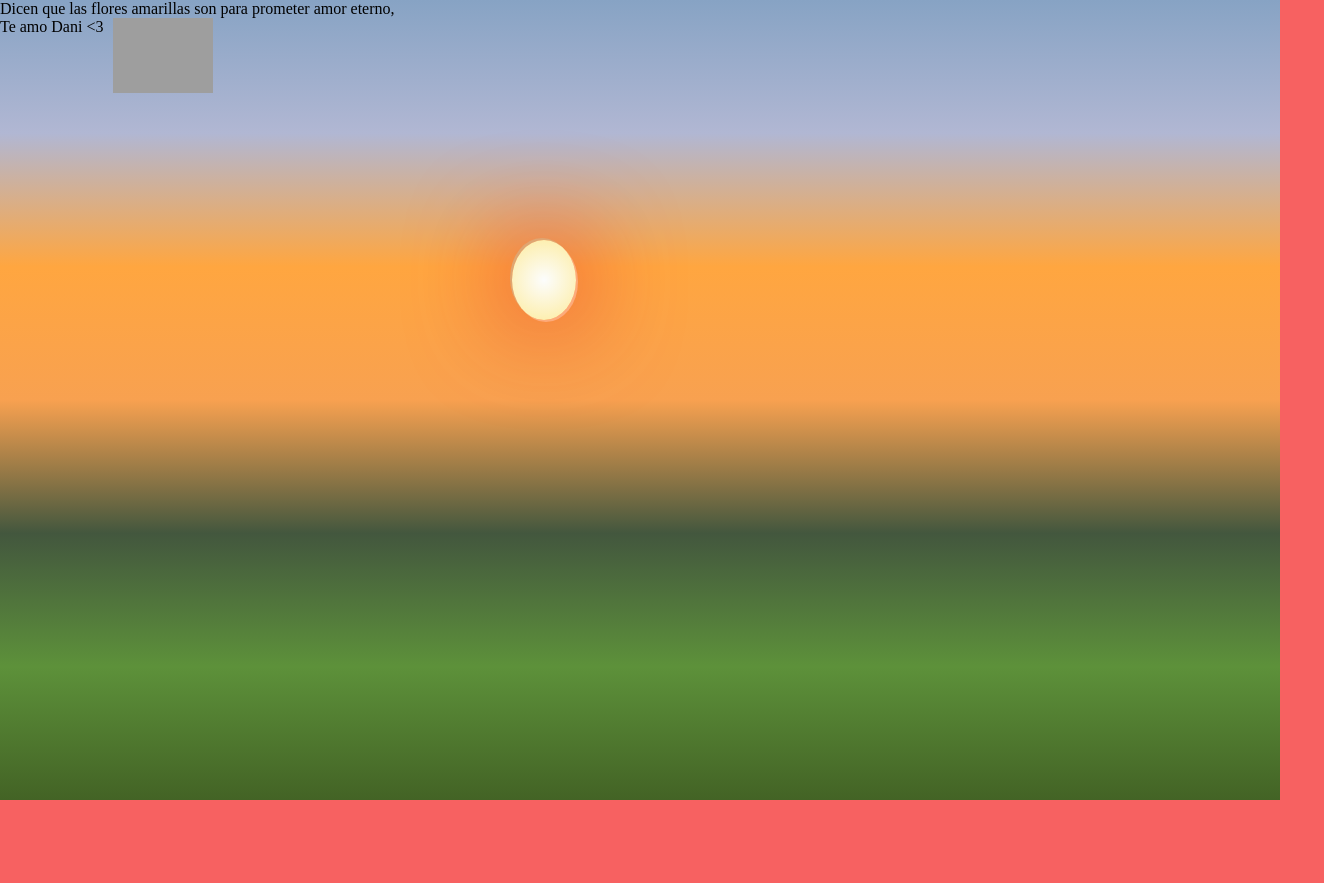
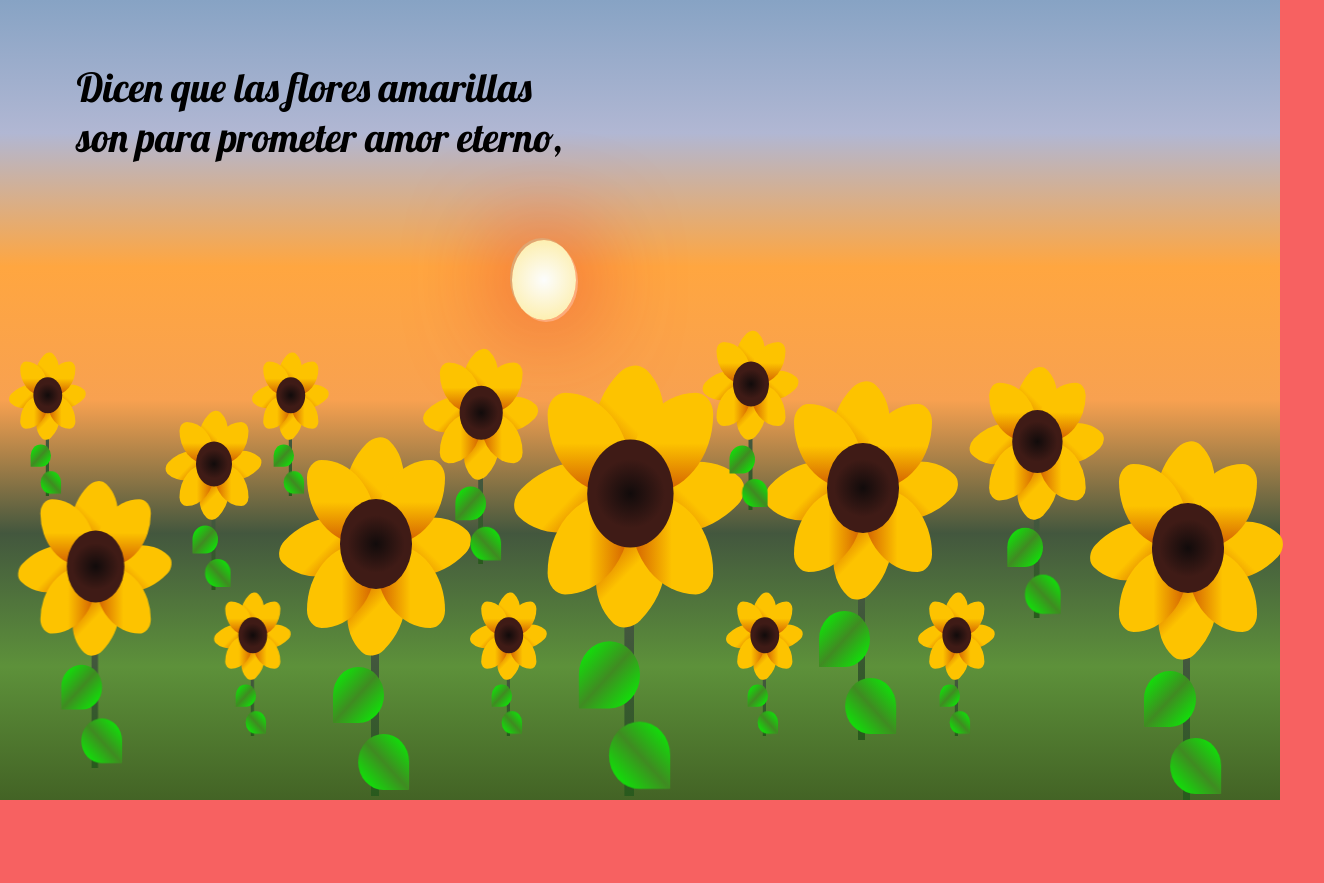
Before and after one commit to JavierGx022/flor.github.io, a plain HTML site: page index.html in a window 1280 px wide. Shown: the whole page, 1324 px wide, since content can reach past the window. Before the commit the page ends 800 px from the top, so only its background shows below. Drawn offline with Linux system fonts and the light colour scheme; grey boxes are pictures that could not be loaded.

Commit message:
Add files via upload

```diff
--- a/estilo.css
+++ b/estilo.css
@@ -1,7 +1,6 @@
 * {
     padding: 0;
     margin: 0;
-    box-sizing: border-box; /* Añade esta línea para incluir el padding y border en el tamaño total del elemento */
 }
 
 body {
@@ -28,68 +27,311 @@ body {
     box-shadow: 2px 2px 0px 0px rgb(253, 170, 122),
         -2px -2px 0px 0px rgb(223, 166, 114);
         filter: drop-shadow(0 0 50px #e22c2c);
+
+
 }
 
-/* Ajustes para dispositivos móviles */
-@media only screen and (max-width: 600px) {
-    .sol {
-        width: 10%; /* Ajusta el tamaño del sol para pantallas más pequeñas */
-        height: 20%;
-        top: 10%;
-        left: 30%;
+
+.contenedor {
+    position: absolute;
+    width: 20%;
+    height: 70%;
+    top: 43.5%;
+    left: 40%;
+    scale: 1.2;
 }
 
-    .contenedor, .contenedor2, .contenedor3, .contenedor4, .contenedor5, .contenedor6, .contenedor7, .contenedor8, .contenedor9, .contenedor10, .contenedor11, .contenedor13, .contenedor14, .contenedor15, .contenedor16 {
-        width: 50%; /* Ajusta el ancho de los contenedores para pantallas más pequeñas */
-        height: 20%; /* Ajusta la altura de los contenedores para pantallas más pequeñas */
-        top: auto; /* Elimina la posición absoluta */
-        left: auto; /* Elimina la posición absoluta */
-        margin: 10px auto; /* Alinea los contenedores al centro */
-        transform: scale(0.8); /* Escala los contenedores */
+.contenedor2 {
+    position: absolute;
+    width: 20%;
+    height: 70%;
+    top: 47%;
+    left: 20%;
+}
+
+.contenedor3 {
+    position: absolute;
+    width: 20%;
+    height: 70%;
+    top: 47%;
+    left: -2%;
+    scale: .8;
+}
+
+.contenedor4 {
+    position: absolute;
+    width: 20%;
+    height: 70%;
+    top: 30%;
+    left: 7%;
+
+    scale: .5;
+}
+
+.contenedor5 {
+    position: absolute;
+    width: 20%;
+    height: 70%;
+    top: 25%;
+    left: 28%;
+    scale: .6;
+}
+
+.contenedor6 {
+    position: absolute;
+    width: 20%;
+    height: 70%;
+    top: 20%;
+    left: -6%;
+    scale: .4;
+    z-index: -1;
+
+}
+
+.contenedor7 {
+    position: absolute;
+    width: 20%;
+    height: 70%;
+    top: 20%;
+    left: 13%;
+    scale: .4;
+}
+
+.contenedor13 {
+    position: absolute;
+    width: 20%;
+    height: 70%;
+    top: 50%;
+    left: 10%;
+    scale: .4;
+}
+.contenedor14 {
+    position: absolute;
+    width: 20%;
+    height: 70%;
+    top: 50%;
+    left: 30%;
+    scale: .4;
+}
+.contenedor15 {
+    position: absolute;
+    width: 20%;
+    height: 70%;
+    top: 50%;
+    left: 50%;
+    scale: .4;
+}
+
+.contenedor16 {
+    position: absolute;
+    width: 20%;
+    height: 70%;
+    top: 50%;
+    left: 65%;
+    scale: .4;
+}
+.contenedor8 {
+    position: absolute;
+    width: 20%;
+    height: 70%;
+    top: 20%;
+    left: 49%;
+    scale: .5;
+    z-index: 1;
+}
+
+.contenedor9 {
+    position: absolute;
+    width: 20%;
+    height: 70%;
+    top: 40%;
+    left: 58%;
+}
+
+.contenedor10 {
+    position: absolute;
+    width: 20%;
+    height: 70%;
+    top: 30%;
+    left: 71.5%;
+    scale: .7;
+}
+
+.contenedor11 {
+    position: absolute;
+    width: 20%;
+    height: 70%;
+    top: 47.5%;
+    left: 83.4%;
 }
 
 .eContenedores .petalo {
-        width: 15%; /* Ajusta el tamaño de los pétalos para pantallas más pequeñas */
-        height: 10%; /* Ajusta el tamaño de los pétalos para pantallas más pequeñas */
-        top: 8%; /* Ajusta la posición de los pétalos */
-        left: 10%; /* Ajusta la posición de los pétalos */
+    background: linear-gradient(to top, #D15B01, #FDC300, #FDC300);
+    width: 27%;
+    height: 15%;
+    position: absolute;
+    top: 15%;
+    left: 20%;
+    border-top-right-radius: 150%;
+    border-top-left-radius: 40%;
+    border-bottom-left-radius: 150%;
+    border-bottom-right-radius: 15%;
+    z-index: 1;
 }
 
+
 .eContenedores .petalo2 {
-        left: 40%; /* Ajusta la posición de los pétalos */
+    background: linear-gradient(to top, #D15B01, #FDC300, #FDC300);
+    width: 27%;
+    height: 15%;
+    position: absolute;
+    top: 15%;
+    left: 47%;
+    border-top-right-radius: 40%;
+    border-top-left-radius: 150%;
+    border-bottom-left-radius: 15%;
+    border-bottom-right-radius: 150%;
+    z-index: 1;
+}
+
+.centro {
+
+    background: -webkit-radial-gradient(center, circle, #110B0B, #3F1B16 50%);
+    width: 28%;
+    height: 16%;
+    position: absolute;
+    top: 22%;
+    left: 33%;
+    border-radius: 50%;
+    animation: giroF 2s linear infinite;
+
+    z-index: 2;
 }
 
 .eContenedores .petalo3 {
-        top: 20%; /* Ajusta la posición de los pétalos */
+    background: linear-gradient(to left, #D15B01, #FDC300, #FDC300);
+    width: 27%;
+    height: 15%;
+    position: absolute;
+    top: 30%;
+    left: 20%;
+    border-top-right-radius: 15%;
+    border-top-left-radius: 150%;
+    border-bottom-left-radius: 40%;
+    border-bottom-right-radius: 150%;
+    animation: giro3 2s linear infinite;
+    z-index: 1;
 }
 
 .eContenedores .petalo4 {
-        left: 40%; /* Ajusta la posición de los pétalos */
+    background: linear-gradient(to right, #D15B01, #FDC300, #FDC300);
+    width: 27%;
+    height: 15%;
+    position: absolute;
+    top: 30%;
+    left: 47%;
+    border-top-right-radius: 150%;
+    border-top-left-radius: 15%;
+    border-bottom-left-radius: 150%;
+    border-bottom-right-radius: 40%;
+    animation: giro4 2s linear infinite;
+    z-index: 1;
 }
 
-    .centro {
-        width: 20%; /* Ajusta el tamaño del centro */
-        height: 10%; /* Ajusta el tamaño del centro */
-        top: 15%; /* Ajusta la posición del centro */
-        left: 40%; /* Ajusta la posición del centro */
+.eContenedores .petalo5 {
+    background: linear-gradient(to top, #D15B01, #FDC300, #FDC300);
+    width: 27%;
+    height: 15%;
+    position: absolute;
+    top: 12%;
+    left: 32.7%;
+    border-top-right-radius: 150%;
+    border-top-left-radius: 40%;
+    border-bottom-left-radius: 150%;
+    border-bottom-right-radius: 15%;
+    rotate: 44deg;
 }
 
-    .tallo {
-        width: 1%; /* Ajusta el ancho del tallo */
-        height: 20%; /* Ajusta la altura del tallo */
-        top: 30%; /* Ajusta la posición del tallo */
-        left: 45%; /* Ajusta la posición del tallo */
+.eContenedores .petalo6 {
+    background: linear-gradient(to top, #D15B01, #FDC300, #FDC300);
+    width: 27%;
+    height: 15%;
+    position: absolute;
+    top: 23%;
+    left: 52%;
+    border-top-right-radius: 40%;
+    border-top-left-radius: 150%;
+    border-bottom-left-radius: 15%;
+    border-bottom-right-radius: 150%;
+    rotate: 44deg;
 }
 
-    .hoja1, .hoja2 {
-        width: 10%; /* Ajusta el tamaño de las hojas */
-        height: 5%; /* Ajusta el tamaño de las hojas */
-        top: 45%; /* Ajusta la posición de las hojas */
-        left: 30%; /* Ajusta la posición de las hojas */
+.eContenedores .petalo7 {
+    background: linear-gradient(to right, #D15B01, #FDC300, #FDC300);
+    width: 27%;
+    height: 15%;
+    position: absolute;
+    top: 34%;
+    left: 33.4%;
+    border-top-right-radius: 150%;
+    border-top-left-radius: 15%;
+    border-bottom-left-radius: 150%;
+    border-bottom-right-radius: 40%;
+    animation: giro4 2s linear infinite;
+    rotate: 44deg;
+}
+
+.eContenedores .petalo8 {
+
+    background: linear-gradient(to left, #D15B01, #FDC300, #FDC300);
+    width: 27%;
+    height: 15%;
+    position: absolute;
+    top: 23%;
+    left: 14%;
+    border-top-right-radius: 15%;
+    border-top-left-radius: 150%;
+    border-bottom-left-radius: 40%;
+    border-bottom-right-radius: 150%;
+    animation: giro3 2s linear infinite;
+    rotate: 44deg;
+}
+
+
+
+.tallo {
+    background: linear-gradient(to top, #295a1d, #43573E, #667266);
+    position: absolute;
+    top: 25%;
+    left: 45%;
+    width: 3%;
+    height: 50%;
+    z-index: -1;
+}
+
+.hoja1 {
+    background: linear-gradient(to right bottom, #01fd01, #408b22, #00ff00);
+    width: 20%;
+    height: 10%;
+    position: absolute;
+    top: 52%;
+    left: 30%;
+    border-top-right-radius: 150%;
+    border-top-left-radius: 150%;
+    border-bottom-left-radius: 4%;
+    border-bottom-right-radius: 150%;
 }
 
 .hoja2 {
-        top: 55%; /* Ajusta la posición de las hojas */
-        left: 40%; /* Ajusta la posición de las hojas */
+    background: linear-gradient(to right bottom, #01fd01, #408b22, #00ff00);
+    width: 20%;
+    height: 10%;
+    position: absolute;
+    top: 64%;
+    left: 40%;
+    border-top-right-radius: 150%;
+    border-top-left-radius: 150%;
+    border-bottom-left-radius: 4%;
+    border-bottom-right-radius: 150%;
+    transform: rotateY(180deg);
 }
-}
--- a/index.html
+++ b/index.html
@@ -8,25 +8,24 @@
     <link rel="stylesheet" href="estilo.css">
     <link href="https://fonts.googleapis.com/css2?family=Lobster&display=swap" rel="stylesheet">
     <style>
-        /* Estilos específicos para dispositivos móviles */
-        @media only screen and (max-width: 600px) {
-            #gradual-text {
-                font-size: 20px; /* Ajusta el tamaño del texto */
-                margin-left: 2%; /* Ajusta el margen izquierdo */
-            }
-            #additional-text {
-                font-size: 30px; /* Ajusta el tamaño del texto adicional */
-                margin-left: 10%; /* Ajusta el margen izquierdo */
-            }
-            .eContenedores {
-                margin-bottom: 10px; /* Ajusta el espacio entre los contenedores */
-            }
-            .petalos {
-                width: 20px; /* Ajusta el tamaño de los pétalos */
-                height: 20px;
-            }
-            /* Agrega más ajustes CSS según sea necesario */
+        #gradual-text {
+
+            white-space: pre-line;
+            margin-left: 6%;
+           margin-top: -3%;
+            font-size: 40px;
+            font-family: 'lobster', cursive;
         }
+
+        #additional-text {
+        display: none;
+        font-size: 60px;
+        font-family: 'lobster', cursive;
+        margin-left: 40%;
+        color: black;
+
+
+    }
     </style>
 </head>
 
@@ -43,7 +42,7 @@
         <div id="additional-text">
            <div style="display: flex;">
             <p>Te amo Dani <3</p>
-            <img src="https://i.ibb.co/WcYWys0/pingui500-removebg-preview.png" width="100px" style="float: right; margin-left: 10px;">
+            <img src="https://i.ibb.co/WcYWys0/pingui500-removebg-preview.png" width="70px" style="float: right; margin-left: 10px;">
            </div>
         </div>
         <div class="sol"></div>
```
Lines whose indentation alone changed are shown as unchanged.
